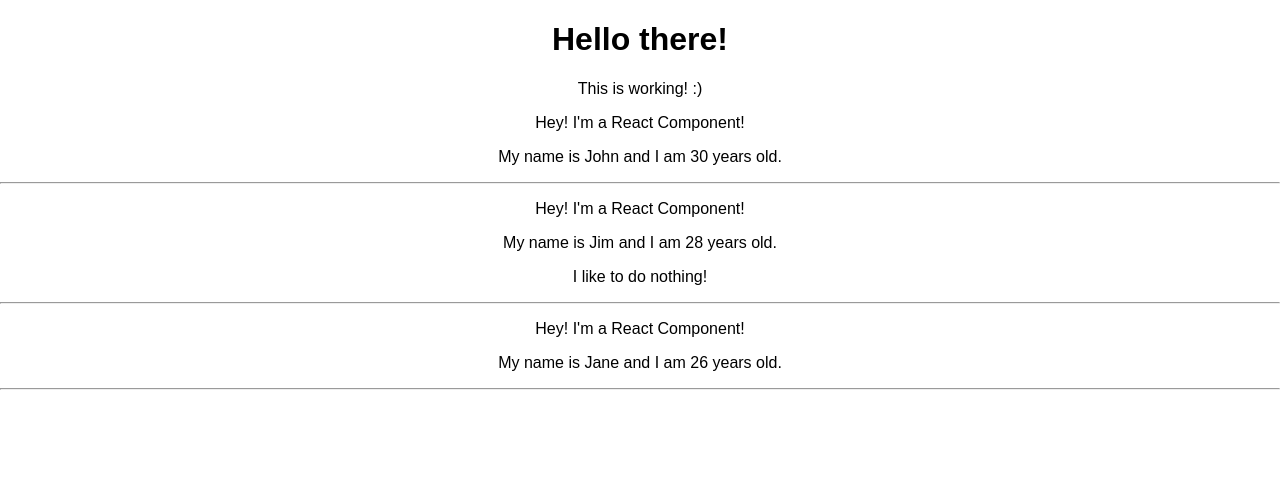
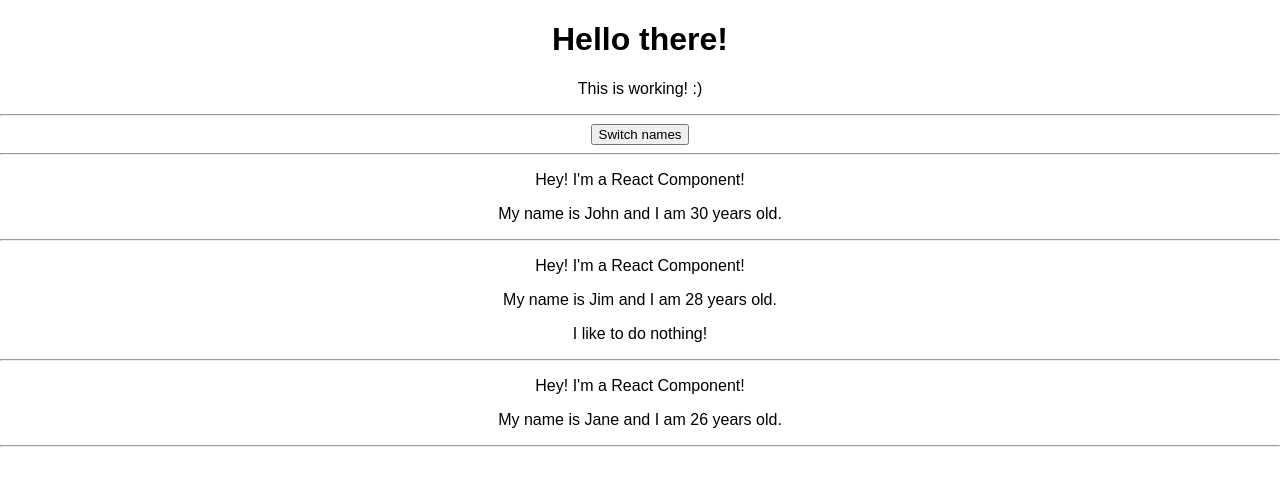
Before and after one commit to artemdwo/simple-react-app-tested, a React (Create React App) app: page / in a window 1280 px wide. Shown: the top 486 px of the page. Built offline with nearby package versions, Linux system fonts and the light colour scheme.

Commit message:
[UPDATE] Hardcoded props data have been moved to the `state` class property of App

```diff
--- a/src/App.js
+++ b/src/App.js
@@ -8,14 +8,26 @@ import Person from './Person/Person'
 
 // Main (root) components
 class App extends Component {
+
+  state = {
+    persons: [
+      { name:"John", age:30 },
+      { name:"Jim", age:28, desc:"I like to do nothing!"},
+      { name:"Jane", age:26 }
+    ]
+  }
+
   render() {
     return (
       <div className="App">
         <h1>Hello there!</h1>
         <p>This is working! :)</p>
-        <Person name="John" age="30" />
-        <Person name="Jim" age="28" >I like to do nothing!</Person>
-        <Person name="Jane" age="26" />
+        <hr/>
+          <button>Switch names</button>
+        <hr/>
+        <Person name={this.state.persons[0].name} age={this.state.persons[0].age} />
+        <Person name={this.state.persons[1].name} age={this.state.persons[1].age} >{this.state.persons[1].desc}</Person>
+        <Person name={this.state.persons[2].name} age={this.state.persons[2].age} />
       </div>
     );
   }
```
